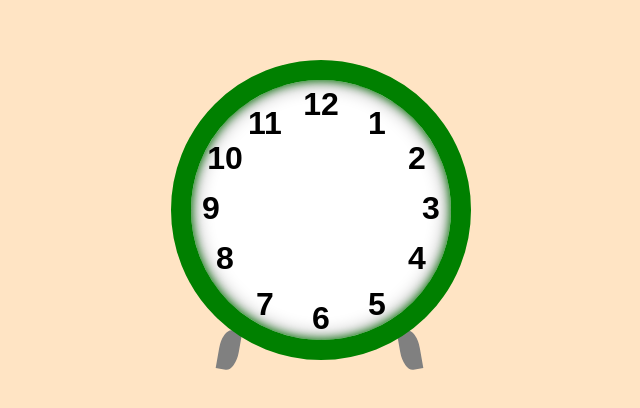
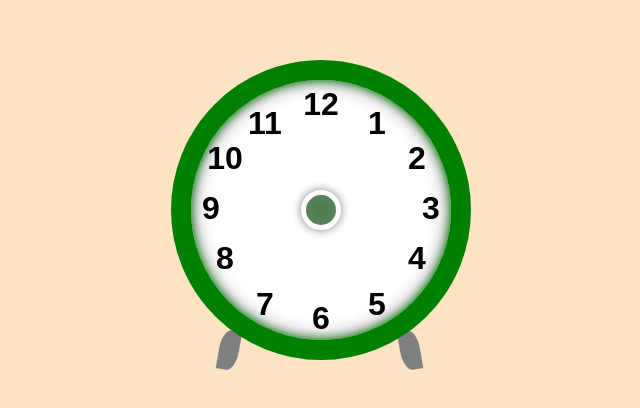
Before and after one commit to rusjah/clock-animation, a plain HTML site: page index.html in a window 1280 px wide. Shown: the part 190-598 px from the top of the page, without its empty margins (319-959 px from the left). Drawn offline with Linux system fonts and the light colour scheme.

Commit message:
added point

```diff
--- a/style.css
+++ b/style.css
@@ -136,3 +136,14 @@ body {
   grid-column: 4 / 5;
   top: 16px;
 }
+
+.point {
+    grid-row: 4 / 5;
+    grid-column: 4 / 5;
+    width: 40px;
+    height: 40px;
+    background-color: green;
+    border: 5px solid white;
+    border-radius: 50%;
+    box-shadow: 0 0 10px gray, 0 0 30px gray inset;
+}
```
